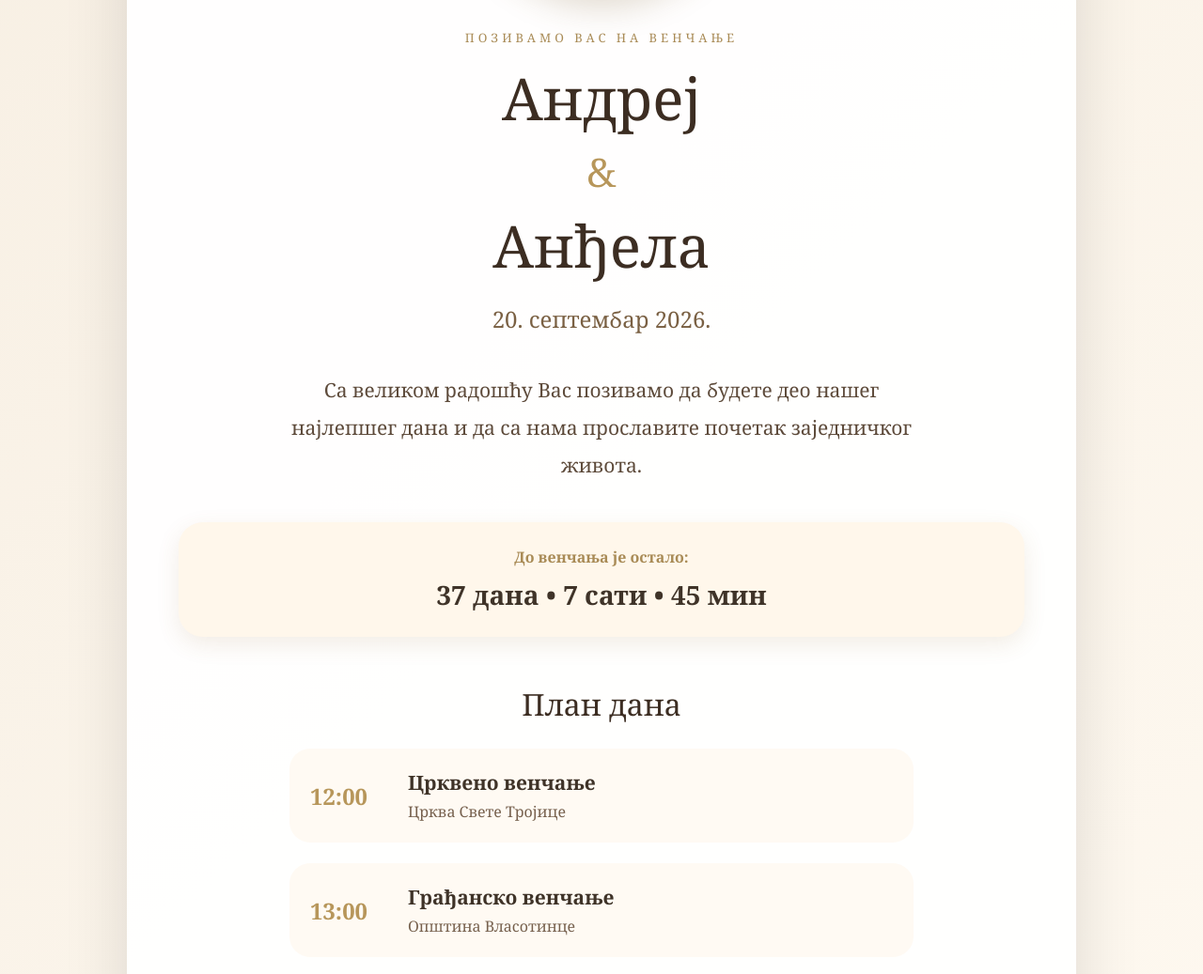
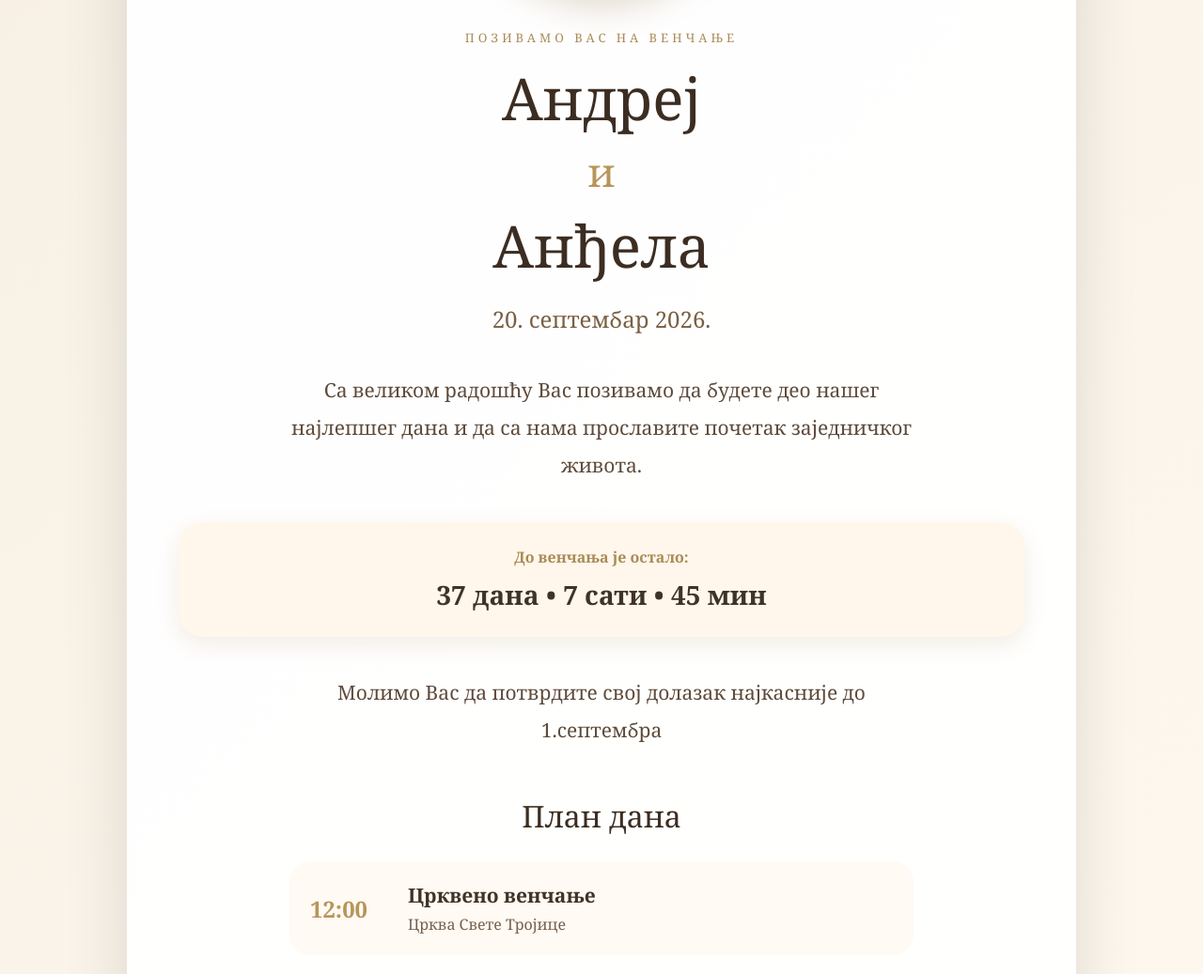
Before and after one commit to nikoladata/Initial-birthday-invite-MVP, a Flask app: page /andrej-andjela in a window 1280 px wide. Shown: the part 385-1422 px from the top of the page at 94% size. Run offline with Flask 3, Linux system fonts and the light colour scheme.

Commit message:
Update invitations

```diff
--- a/templates/wedding.html
+++ b/templates/wedding.html
@@ -18,7 +18,7 @@
         <p class="small">Позивамо Вас на венчање</p>
 
         <h1>{{ invitation.groom }}</h1>
-        <div class="amp">&</div>
+        <div class="amp">и</div>
         <h1>{{ invitation.bride }}</h1>
 
         <p class="date">{{ invitation.date }}</p>
@@ -31,6 +31,9 @@
     <section class="countdown-box">
         <p>До венчања је остало:</p>
         <div id="countdown">Учитавање...</div>
+    </section>
+    <section class="message">
+        <p>Молимо Вас да потврдите свој долазак најкасније до 1.септембра</p>
     </section>
 
     <section class="timeline">
```
